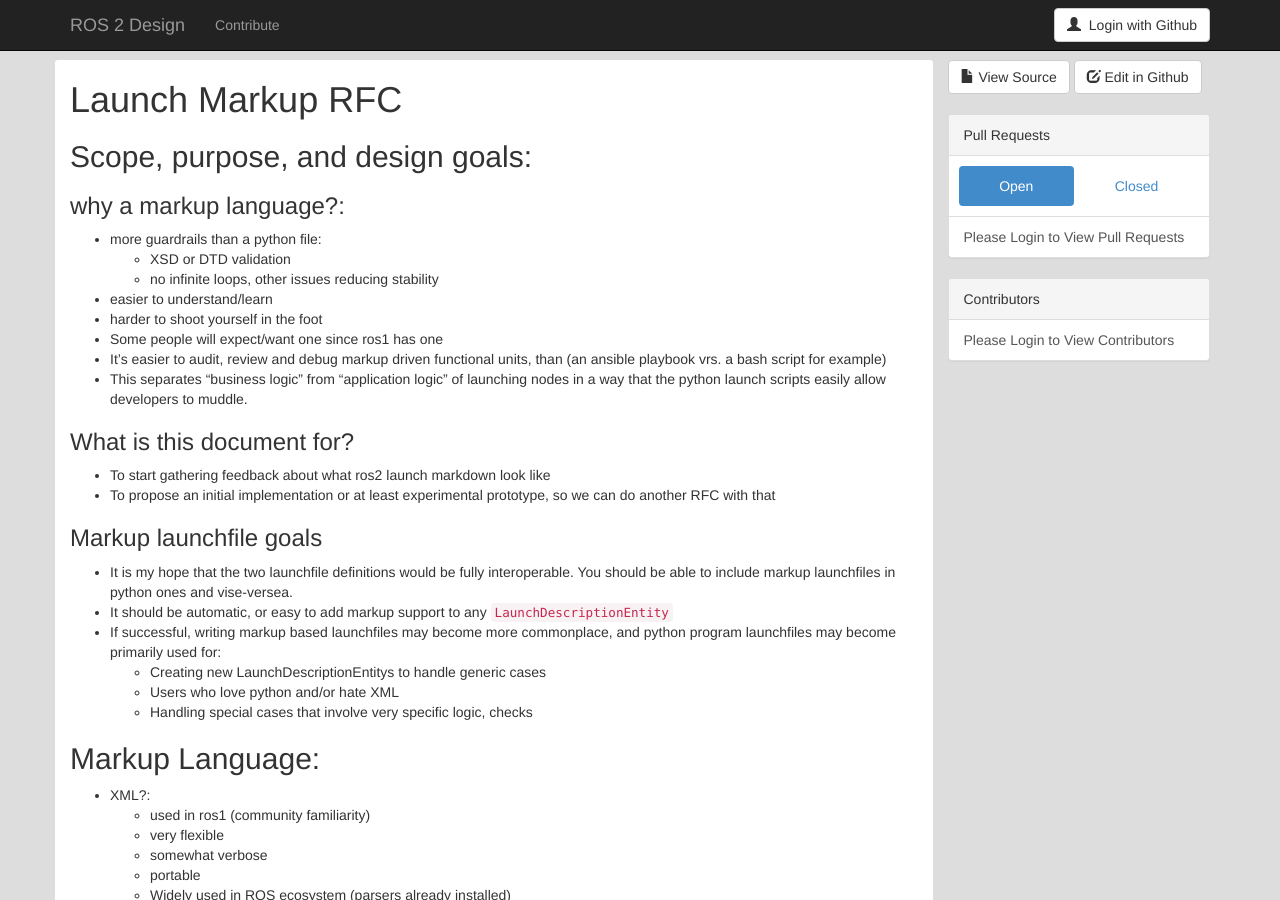
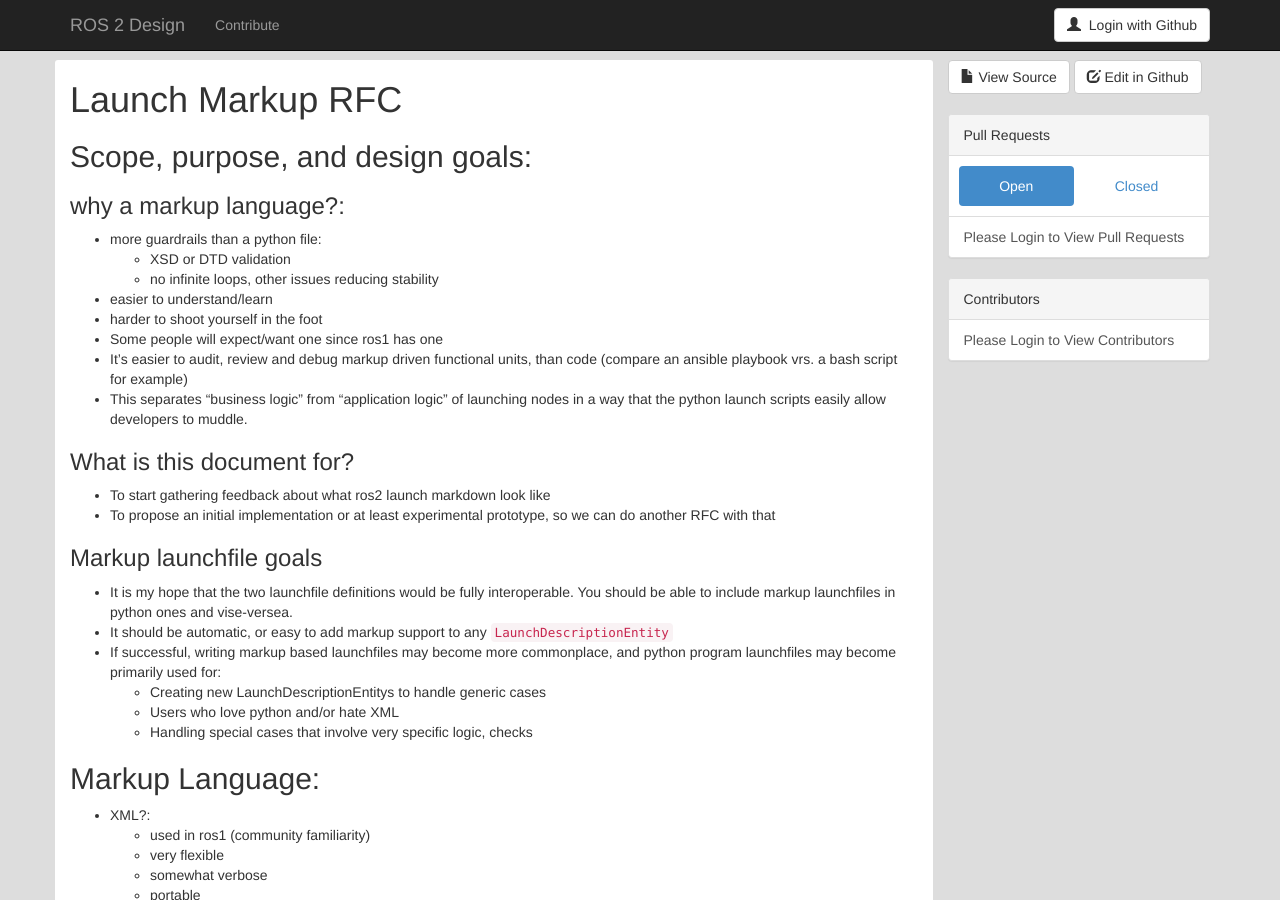
Before and after one commit to ros2/design, a Jekyll site: the page built from articles/150_roslaunch_markup_design.md, in a window 1280 px wide and 900 px high. Built offline with Jekyll 4.4.1, drawn with Linux system fonts in a browser that asks for light colours; nearby versions of some CDN libraries; our own code applies the rules of GitHub Pages for plain Markdown files.

Commit message:
Update 150_roslaunch_markup_design.md

```diff
--- a/articles/150_roslaunch_markup_design.md
+++ b/articles/150_roslaunch_markup_design.md
@@ -10,7 +10,7 @@
 - easier to understand/learn
 - harder to shoot yourself in the foot
 - Some people will expect/want one since ros1 has one
-- It's easier to audit, review and debug markup driven functional units, than  (an ansible playbook vrs. a bash script for example)
+- It's easier to audit, review and debug markup driven functional units, than code (compare an ansible playbook vrs. a bash script for example)
 - This separates "business logic" from "application logic" of launching nodes in a way that the python launch scripts easily allow developers to muddle.
 
 ### What is this document for?
```
